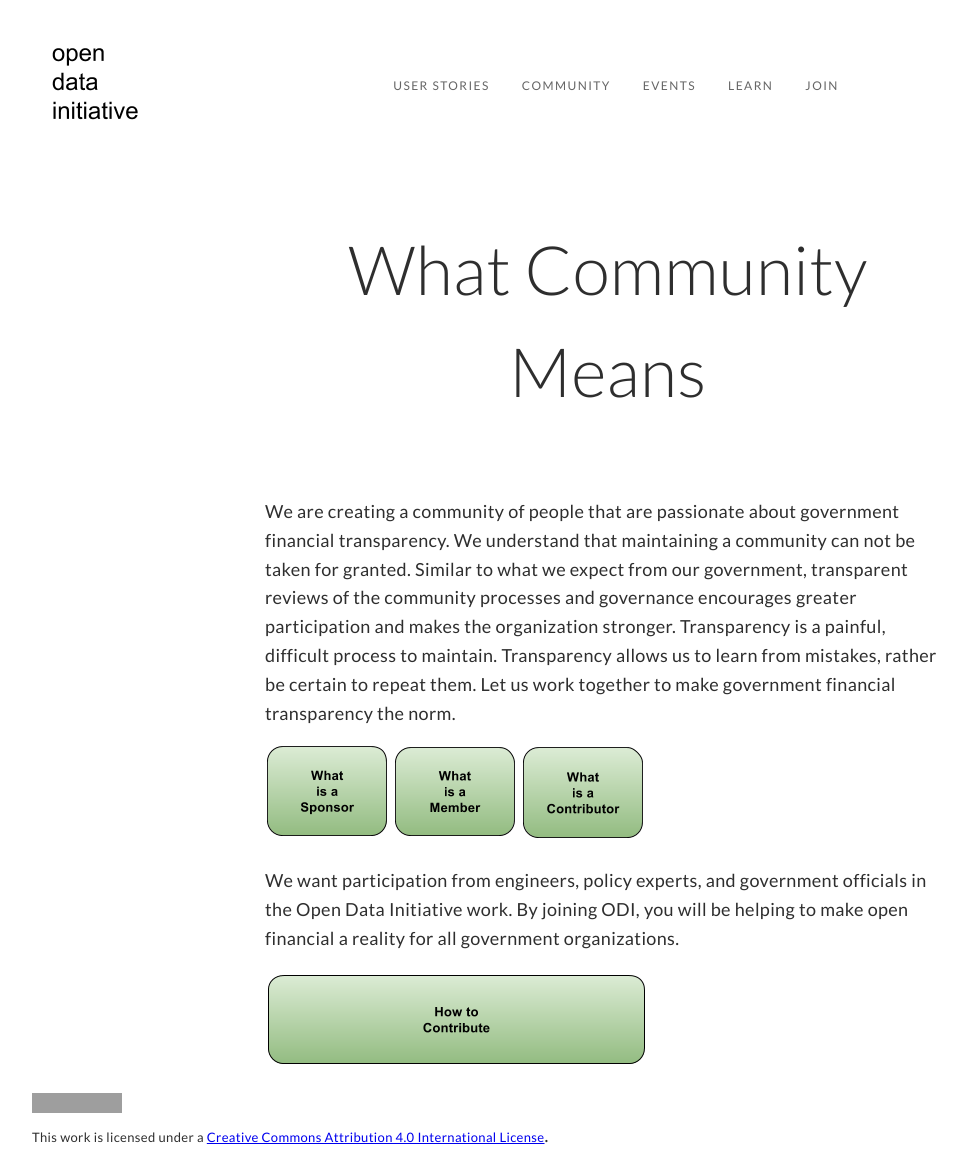
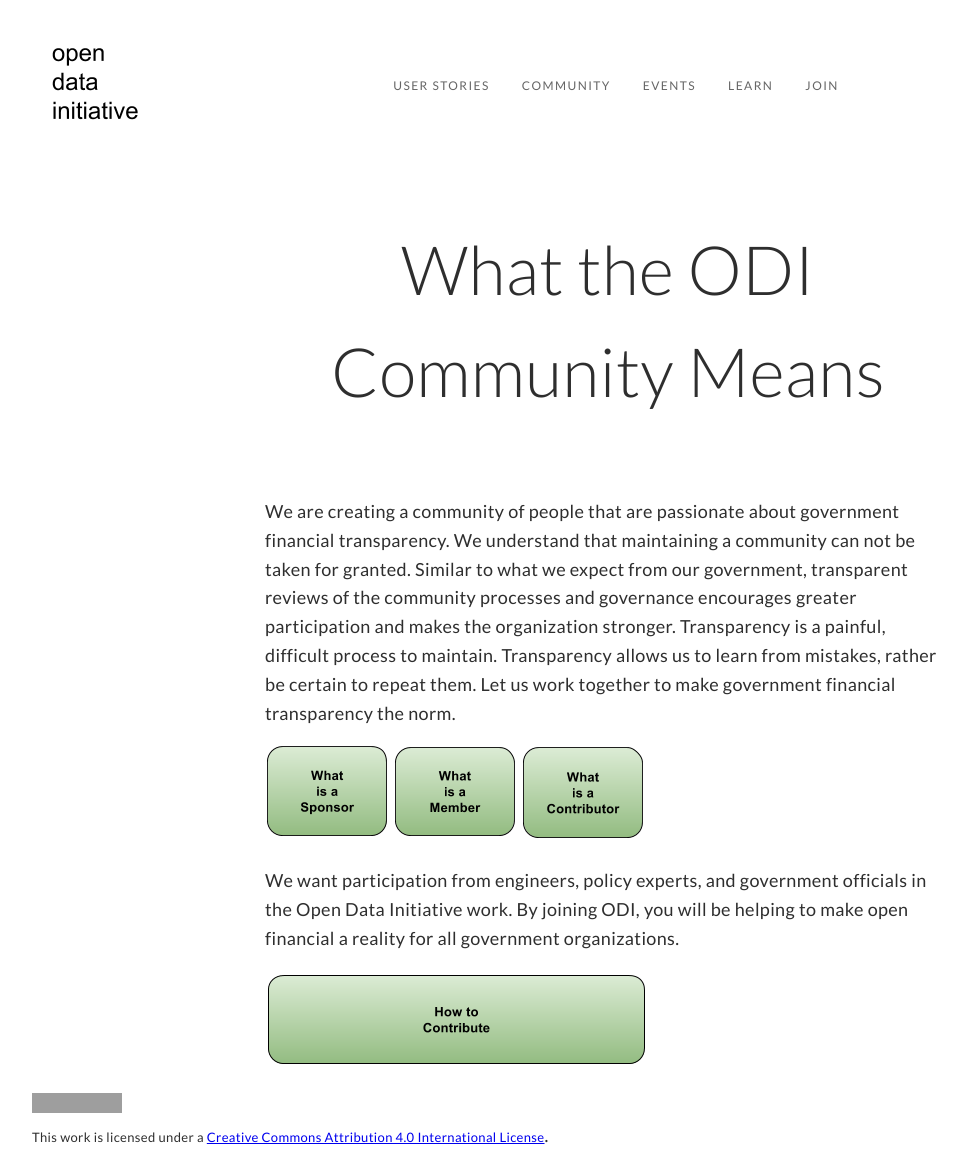
Before and after one commit to opendatainitiative/opendatainitiative.github.io, a Jekyll site: the page built from community.md, in a window 1280 px wide. Shown: the whole page, without its empty margins (32-999 px from the left). Built offline with Jekyll 4.4.1, drawn with Linux system fonts in a browser that asks for light colours; grey boxes are pictures that could not be loaded.

Commit message:
update community.md header

```diff
--- a/community.md
+++ b/community.md
@@ -4,7 +4,7 @@ permalink: /community
 title: Community
 ---
 
-# What Community Means
+# What the ODI Community Means
 We are creating a community of people that are passionate about government financial transparency. We understand that
 maintaining a community can not be taken for granted. Similar to what we expect from our government, transparent reviews of
 the community processes and governance encourages greater participation and makes the organization stronger. Transparency is
```
